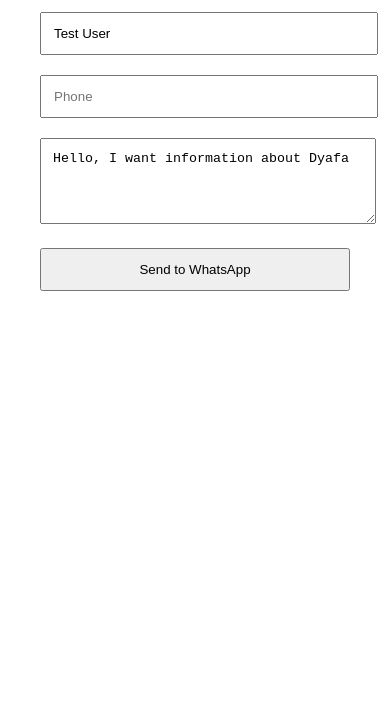
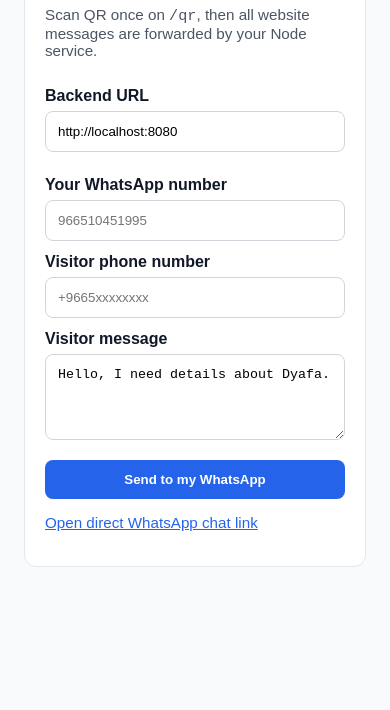
Before and after one commit to usamakhanksa/dyafa-whatsapp-leads, a website: page test-chat.html in a window 390 px wide. Shown: the part 134-844 px from the top of the page. Drawn offline with Linux system fonts and the light colour scheme.

Commit message:
Improve QR helper and test chat backend/phone flow

```diff
--- a/test-chat.html
+++ b/test-chat.html
@@ -2,29 +2,94 @@
 <html lang="en">
 <head>
   <meta charset="UTF-8">
-  <title>Dyafa Test Chat</title>
-  <style>body{font-family:Arial;margin:40px}input,textarea,button{width:100%;padding:12px;margin:10px 0}</style>
+  <meta name="viewport" content="width=device-width, initial-scale=1.0">
+  <title>Dyafa Website Chat Test</title>
+  <style>
+    body { font-family: Arial, sans-serif; margin: 24px; background: #f8fafc; color: #111827; }
+    .card { max-width: 680px; margin: auto; background: #fff; border: 1px solid #e5e7eb; border-radius: 12px; padding: 20px; }
+    h1 { margin-top: 0; }
+    label { display: block; margin-top: 12px; font-weight: 700; }
+    input, textarea, button { width: 100%; box-sizing: border-box; padding: 12px; margin-top: 6px; border-radius: 8px; border: 1px solid #d1d5db; }
+    button { background: #2563eb; color: #fff; border: none; font-weight: 700; cursor: pointer; margin-top: 16px; }
+    .row { display: grid; gap: 12px; grid-template-columns: 1fr; }
+    @media (min-width: 700px) { .row { grid-template-columns: 1fr 1fr; } }
+    .muted { color: #4b5563; font-size: 0.95rem; }
+    a { color: #2563eb; }
+  </style>
 </head>
 <body>
-  <h1>🧪 Test WhatsApp Lead</h1>
-  <input id="name" placeholder="Your Name" value="Test User">
-  <input id="phone" placeholder="Phone">
-  <textarea id="message" rows="4">Hello, I want information about Dyafa</textarea>
-  <button onclick="send()">Send to WhatsApp</button>
+  <main class="card">
+    <h1>Website → WhatsApp inbox</h1>
+    <p class="muted">Scan QR once on <code>/qr</code>, then all website messages are forwarded by your Node service.</p>
+
+    <div class="row">
+      <div>
+        <label for="backend">Backend URL</label>
+        <input id="backend" placeholder="http://localhost:8080">
+      </div>
+      <div>
+        <label for="owner">Your WhatsApp number</label>
+        <input id="owner" placeholder="966510451995">
+      </div>
+    </div>
+
+    <label for="phone">Visitor phone number</label>
+    <input id="phone" placeholder="+9665xxxxxxxx">
+
+    <label for="message">Visitor message</label>
+    <textarea id="message" rows="4">Hello, I need details about Dyafa.</textarea>
+
+    <button id="sendBtn" onclick="sendMessage()">Send to my WhatsApp</button>
+    <p class="muted"><a id="directChat" href="#" target="_blank" rel="noopener">Open direct WhatsApp chat link</a></p>
+  </main>
 
   <script>
-    async function send() {
-      const res = await fetch('/send-message', {
+    const params = new URLSearchParams(window.location.search);
+    const backendInput = document.getElementById('backend');
+    const ownerInput = document.getElementById('owner');
+    const directChat = document.getElementById('directChat');
+
+    backendInput.value = params.get('backend') || 'http://localhost:8080';
+    ownerInput.value = params.get('to') || '';
+
+    function cleanNumber(value) {
+      return value.replace(/[^\d]/g, '');
+    }
+
+    function refreshChatLink() {
+      const num = cleanNumber(ownerInput.value);
+      directChat.href = num ? `https://wa.me/${num}` : '#';
+      directChat.textContent = num ? `Open direct WhatsApp chat: wa.me/${num}` : 'Open direct WhatsApp chat link';
+    }
+
+    ownerInput.addEventListener('input', refreshChatLink);
+    refreshChatLink();
+
+    async function sendMessage() {
+      const backend = backendInput.value.trim().replace(/\/$/, '');
+      const visitorPhone = document.getElementById('phone').value.trim();
+      const message = document.getElementById('message').value.trim();
+
+      if (!backend) return alert('Enter backend URL first');
+      if (!visitorPhone) return alert('Enter visitor phone number');
+      if (!message) return alert('Enter message');
+
+      const res = await fetch(`${backend}/send-message`, {
         method: 'POST',
-        headers: {'Content-Type':'application/json'},
+        headers: { 'Content-Type': 'application/json' },
         body: JSON.stringify({
-          message: document.getElementById('message').value,
-          visitorName: document.getElementById('name').value,
-          visitorPhone: document.getElementById('phone').value
+          visitorName: 'Website Visitor',
+          visitorPhone,
+          message
         })
       });
-      const data = await res.json();
-      alert(data.success ? '✅ Sent to your WhatsApp!' : '❌ Error');
+
+      const data = await res.json().catch(() => ({}));
+      if (data.success) {
+        alert('✅ Sent to your WhatsApp number');
+      } else {
+        alert(`❌ ${data.error || 'Failed to send'}`);
+      }
     }
   </script>
 </body>
```
Also changed, not shown: qr/index.html (+50 -16 lines), README.md.
